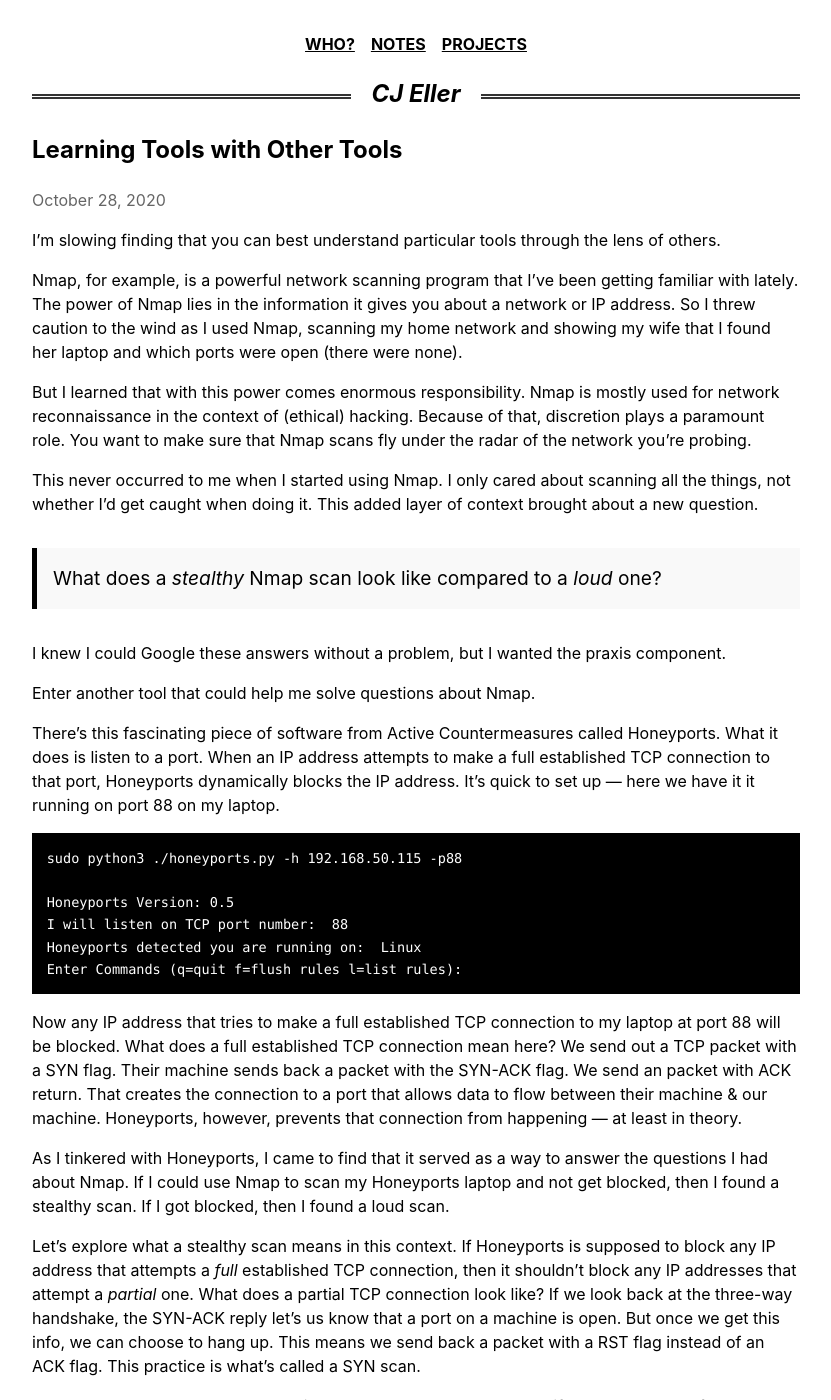
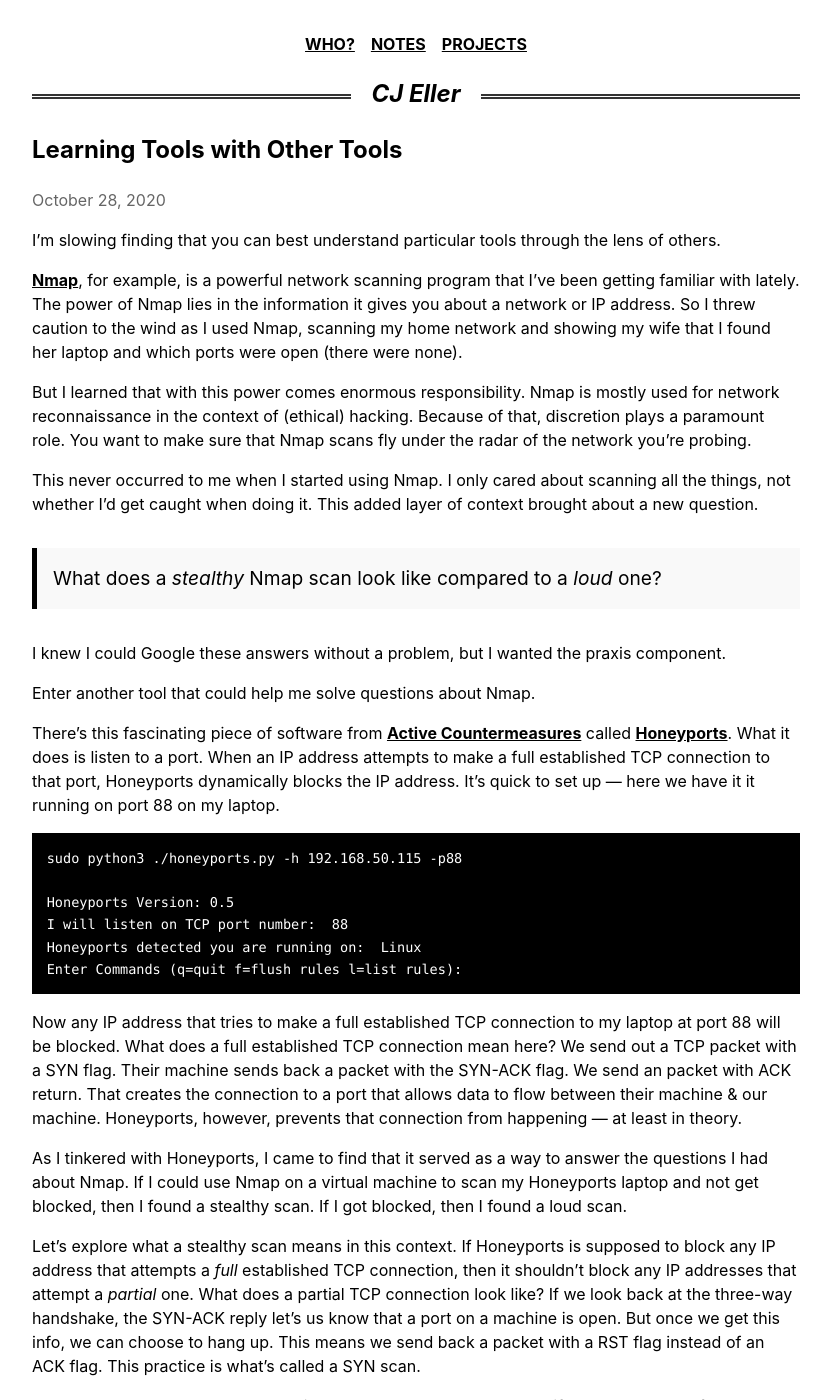
Before and after one commit to cjeller1592/cjeller-site, a Jekyll site: the page built from _posts/2020-10-28-learning-tools-with-other-tools.md, in a window 1280 px wide and 1400 px high. Shown: the whole window, without its empty margins (224-1055 px from the left). Built offline with Jekyll 4.4.1, drawn with Linux system fonts in a browser that asks for light colours; some of the changed text lies outside the part shown.

Commit message:
added links and edits to tool post

````diff
--- a/_posts/2020-10-28-learning-tools-with-other-tools.md
+++ b/_posts/2020-10-28-learning-tools-with-other-tools.md
@@ -6,7 +6,7 @@
 
 I'm slowing finding that you can best understand particular tools through the lens of others.
 
-Nmap, for example, is a powerful network scanning program that I've been getting familiar with lately. The power of Nmap lies in the information it gives you about a network or IP address. So I threw caution to the wind as I used Nmap, scanning my home network and showing my wife that I found her laptop and which ports were open (there were none).
+[Nmap](https://nmap.org/), for example, is a powerful network scanning program that I've been getting familiar with lately. The power of Nmap lies in the information it gives you about a network or IP address. So I threw caution to the wind as I used Nmap, scanning my home network and showing my wife that I found her laptop and which ports were open (there were none).
 
 But I learned that with this power comes enormous responsibility. Nmap is mostly used for network reconnaissance in the context of (ethical) hacking. Because of that, discretion plays a paramount role. You want to make sure that Nmap scans fly under the radar of the network you're probing.
 
@@ -18,7 +18,7 @@
 
 Enter another tool that could help me solve questions about Nmap.
 
-There's this fascinating piece of software from Active Countermeasures called Honeyports. What it does is listen to a port. When an IP address attempts to make a full established TCP connection to that port, Honeyports dynamically blocks the IP address. It's quick to set up — here we have it it running on port 88 on my laptop.
+There's this fascinating piece of software from [Active Countermeasures](https://www.activecountermeasures.com/) called [Honeyports](https://github.com/adhdproject/honeyports). What it does is listen to a port. When an IP address attempts to make a full established TCP connection to that port, Honeyports dynamically blocks the IP address. It's quick to set up — here we have it it running on port 88 on my laptop.
 
 ```
 sudo python3 ./honeyports.py -h 192.168.50.115 -p88
@@ -31,11 +31,11 @@
 
 Now any IP address that tries to make a full established TCP connection to my laptop at port 88 will be blocked. What does a full established TCP connection mean here? We send out a TCP packet with a SYN flag. Their machine sends back a packet with the SYN-ACK flag. We send an packet with ACK return. That creates the connection to a port that allows data to flow between their machine & our machine. Honeyports, however, prevents that connection from happening — at least in theory.
 
-As I tinkered with Honeyports, I came to find that it served as a way to answer the questions I had about Nmap. If I could use Nmap to scan my Honeyports laptop and not get blocked, then I found a stealthy scan. If I got blocked, then I found a loud scan.
+As I tinkered with Honeyports, I came to find that it served as a way to answer the questions I had about Nmap. If I could use Nmap on a virtual machine to scan my Honeyports laptop and not get blocked, then I found a stealthy scan. If I got blocked, then I found a loud scan.
 
 Let's explore what a stealthy scan means in this context. If Honeyports is supposed to block any IP address that attempts a *full* established TCP connection, then it shouldn't block any IP addresses that attempt a *partial* one. What does a partial TCP connection look like? If we look back at the three-way handshake, the SYN-ACK reply let's us know that a port on a machine is open. But once we get this info, we can choose to hang up. This means we send back a packet with a RST flag instead of an ACK flag. This practice is what's called a SYN scan.
 
-Nmap allows us to do a SYN scan with no problem. To do so, I'll specify the IP address of the Honeyport laptop, port 88, and the SYN scan with `-sS`.
+Nmap allows us to do a SYN scan with no problem. To do so, I'll specify the IP address of the Honeyports laptop, port 88, and the SYN scan with `-sS`.
 
 ```
 nmap -sS 192.168.50.115 -p88
````
Also changed, not shown: other parts of _posts/2020-10-28-learning-tools-with-other-tools.md (+1 -1 lines).
